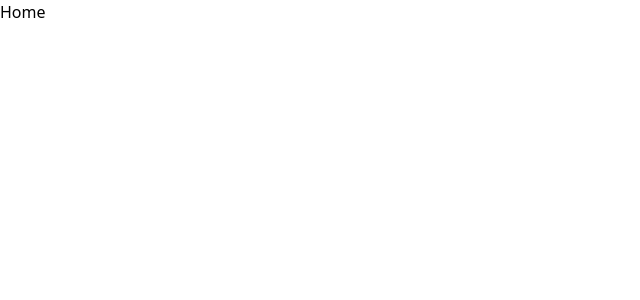
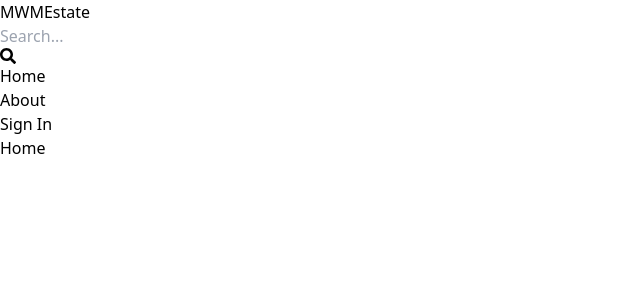
Before and after one commit to Wael-Morjen/realestate-mern-app, a React (Vite) app in the folder client/: page / in a window 1280 px wide. Shown: the top 300 px of the page, without its empty margins (0-640 px from the left). Built offline with nearby package versions, Linux system fonts and the light colour scheme.

Commit message:
Header component integration

```diff
--- a/client/src/App.jsx
+++ b/client/src/App.jsx
@@ -1,13 +1,16 @@
 import { BrowserRouter, Routes, Route } from 'react-router-dom';
+
 import Home from './pages/Home.jsx'
 import SignIn from './pages/SignIn.jsx'
 import SignUp from './pages/SignUp.jsx'
 import About from './pages/About.jsx'
 import Profile from './pages/Profile.jsx'
+import Header from './components/Header.jsx';
 
 export default function App() {
   return (
     <BrowserRouter>
+    <Header />
       <Routes>
         <Route path="/" element={<Home />} />
         <Route path="/sign-in" element={<SignIn />} />
```
